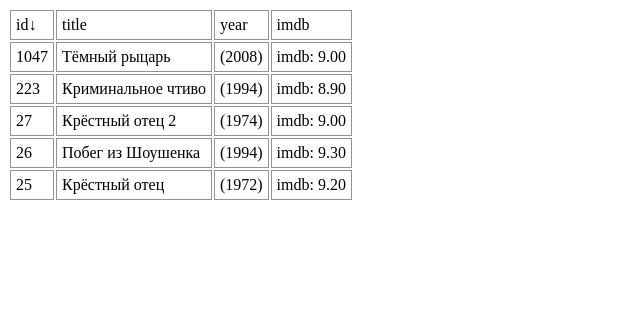
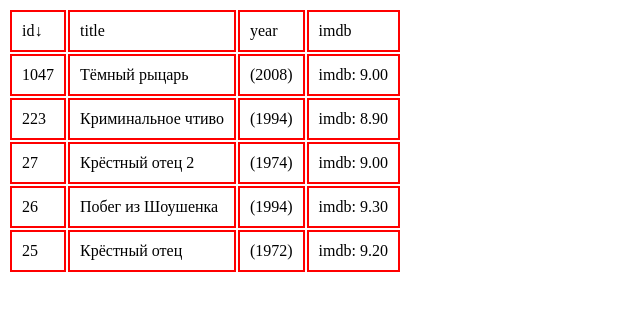
Before and after one commit to nugmanov87/ahj2-3, a website built with webpack: page src/index.html in a window 1280 px wide. Shown: the whole page, without its empty margins (0-640 px from the left). Built offline with nearby package versions, Linux system fonts and the light colour scheme.

```diff
--- a/src/css/style.css
+++ b/src/css/style.css
@@ -3,6 +3,6 @@
 }
 
 td {
-  border: 1px solid #808080d8;
-  padding: 5px;
+  border: 2px solid red;
+  padding: 10px;
 }
```
Also changed, not shown: README.md.
